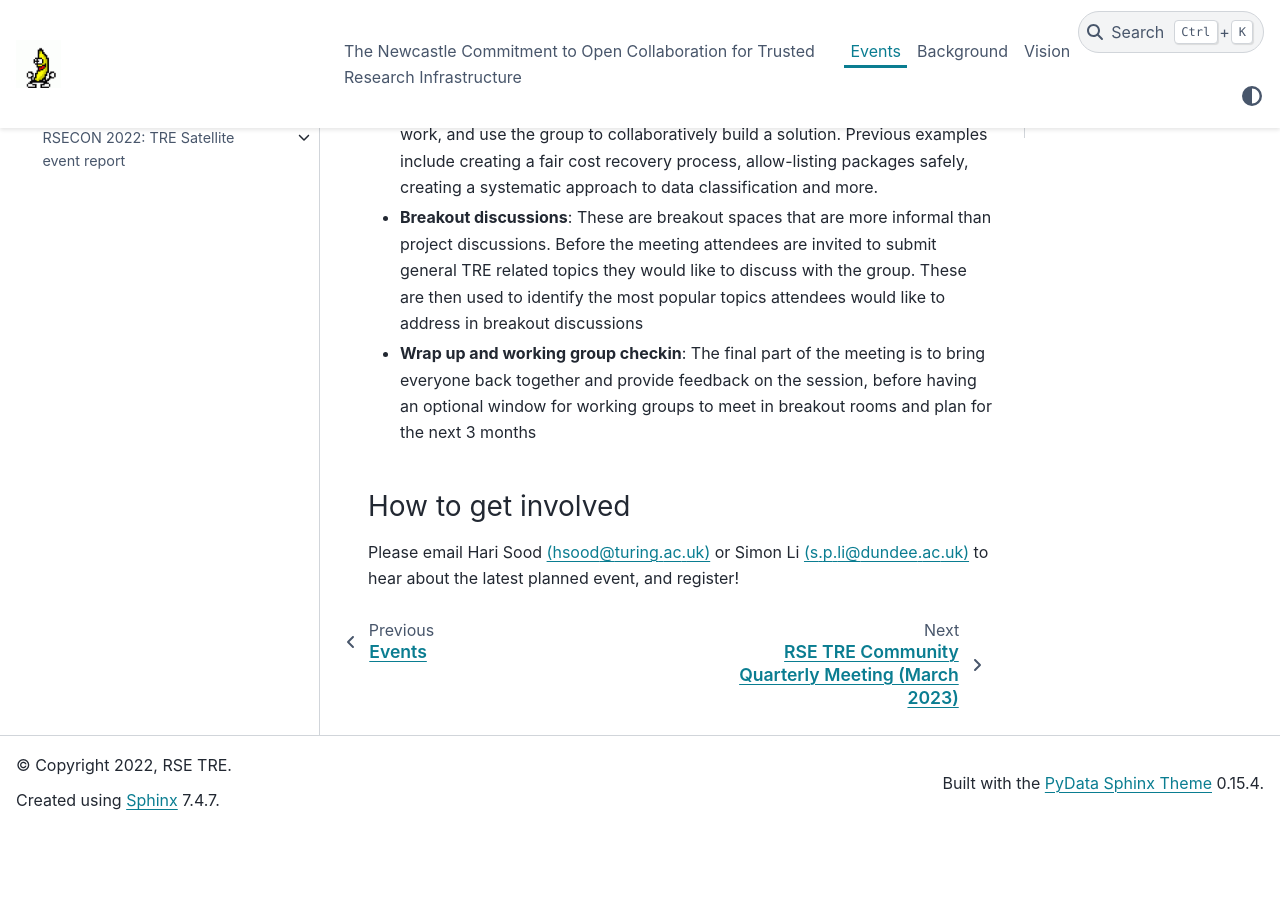
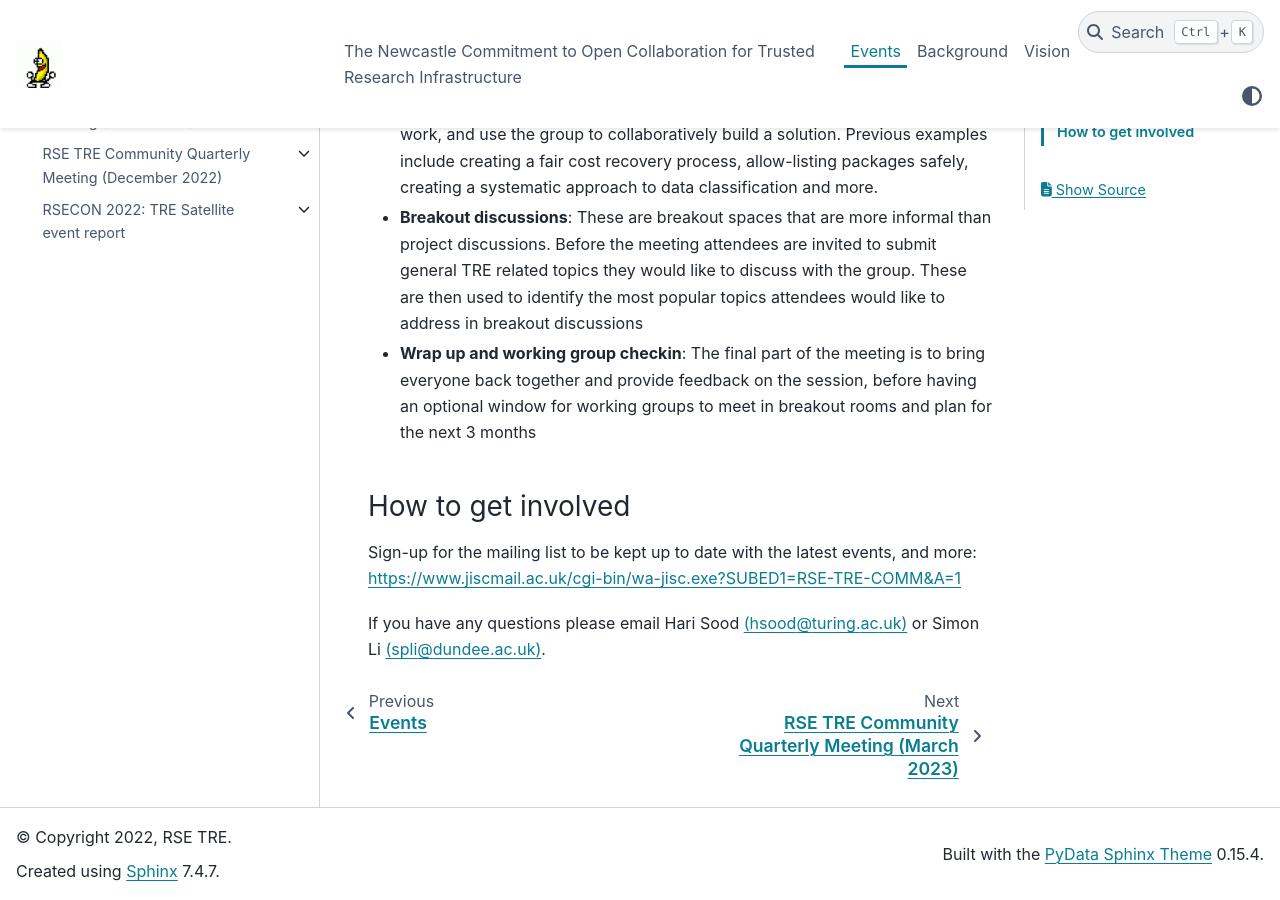
Before and after one commit to rse-tre/community, a Sphinx documentation site: the page built from docs/events/wg_workshops/index.md, in a window 1280 px wide and 900 px high, scrolled down 2321 px. Built offline with Sphinx 7.4.7 and the PyData theme 0.15.4, drawn with Linux system fonts in a browser that asks for light colours; before the commit the page ends 3150 px from its top, so only the background shows below that.

Commit message:
Update docs/events/wg_workshops/index.md
Co-authored-by: Simon Li <spli@dundee.ac.uk>

```diff
--- a/docs/events/wg_workshops/index.md
+++ b/docs/events/wg_workshops/index.md
@@ -39,4 +39,6 @@ The meetings vary slightly from session to session, however they broadly follow
 
 ### How to get involved
 
-Please email Hari Sood [(hsood@turing.ac.uk)](mailto:hsood@turing.ac.uk) or Simon Li [(s.p.li@dundee.ac.uk)](mailto:s.p.li@dundee.ac.uk) to hear about the latest planned event, and register!
+Sign-up for the mailing list to be kept up to date with the latest events, and more: https://www.jiscmail.ac.uk/cgi-bin/wa-jisc.exe?SUBED1=RSE-TRE-COMM&A=1
+
+If you have any questions please email Hari Sood [(hsood@turing.ac.uk)](mailto:hsood@turing.ac.uk) or Simon Li [(spli@dundee.ac.uk)](mailto:s.p.li@dundee.ac.uk).
```
